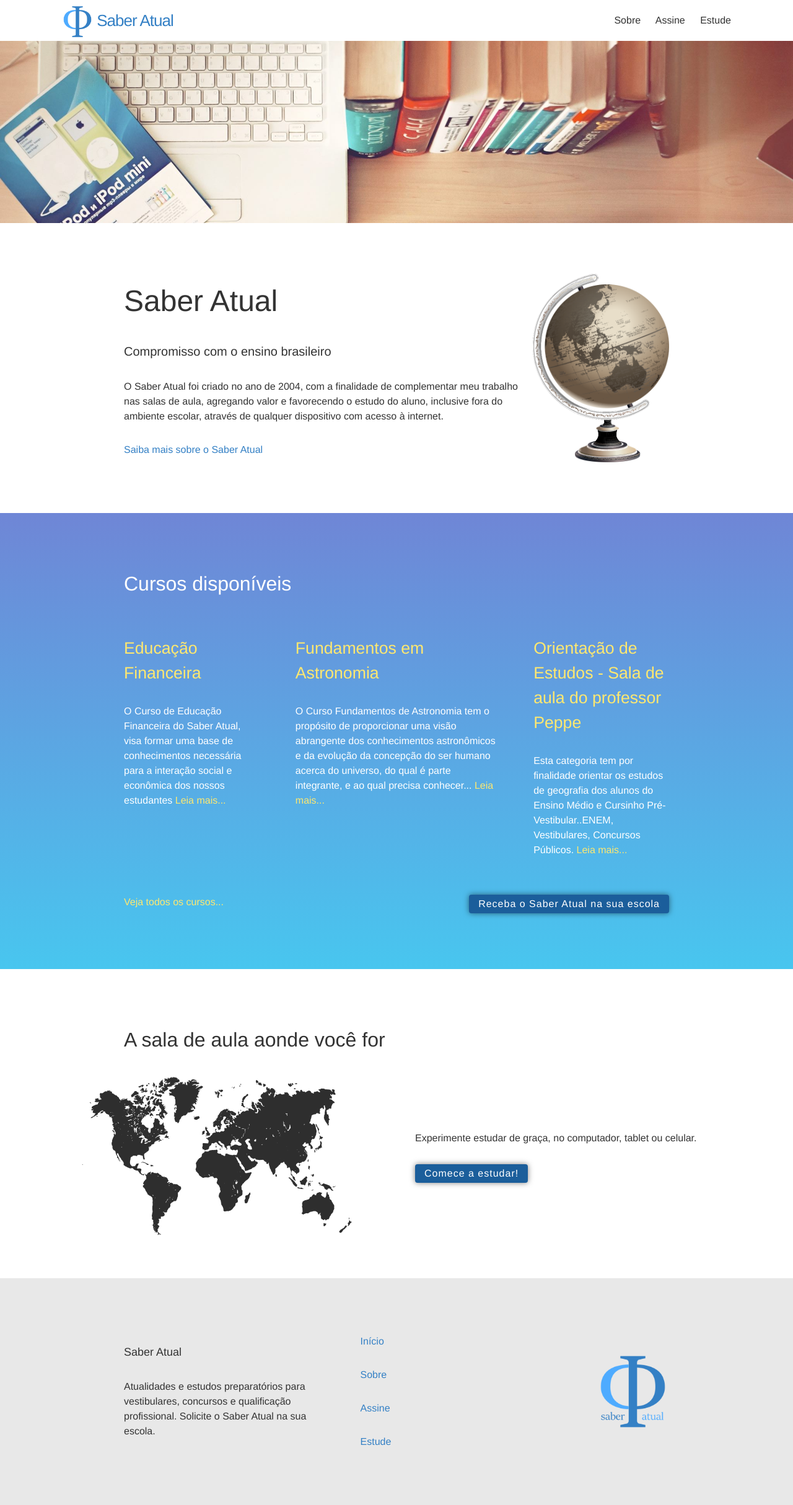
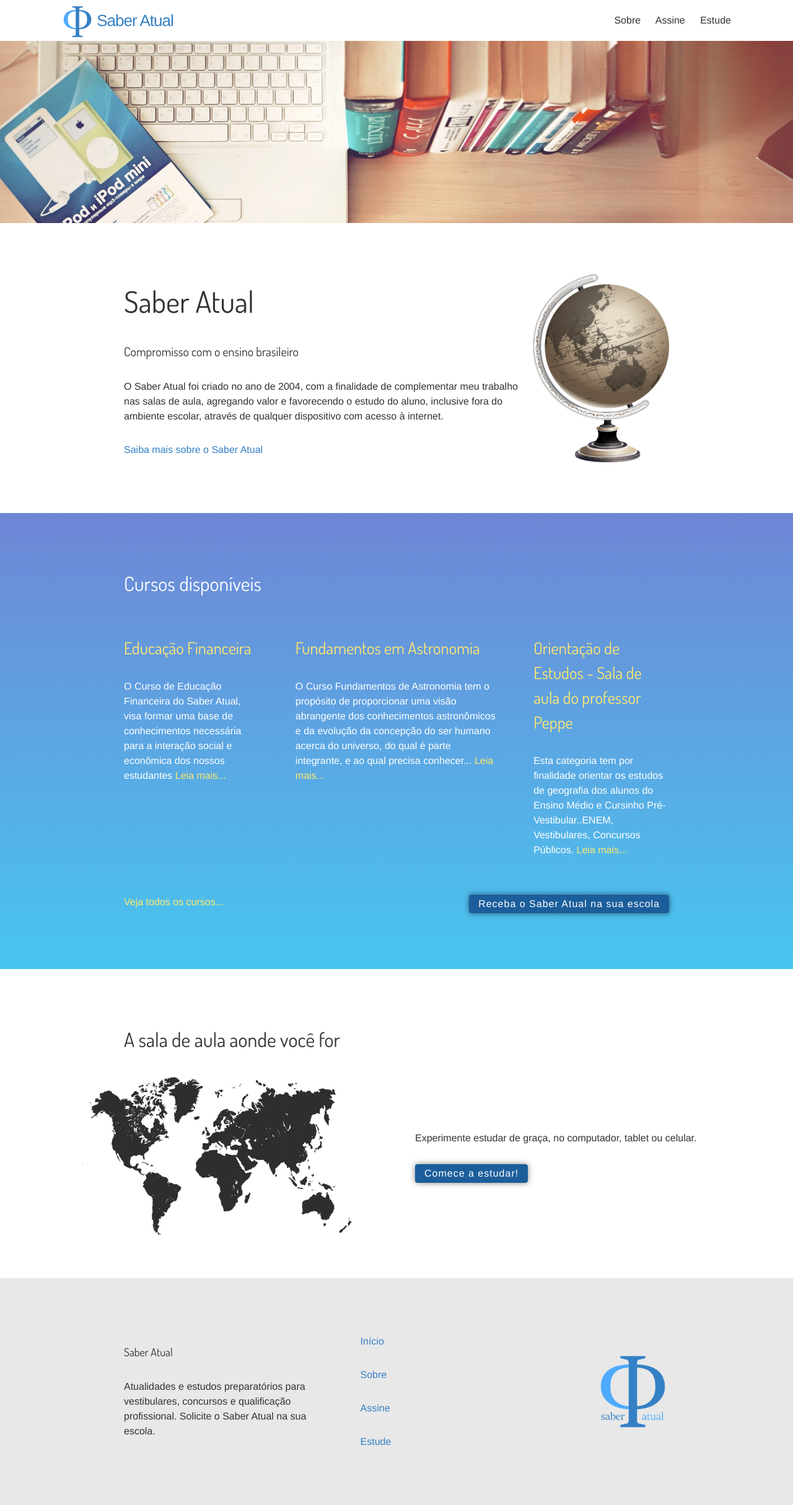
Before and after one commit to SaberAtual/saberatual.github.io, a Jekyll site: the page built from index.html, in a window 1280 px wide. Shown: the whole page at 62% size. Built offline with Jekyll 4.4.1, drawn with Linux system fonts in a browser that asks for light colours; some web fonts are replaced.

Commit message:
Fontes do Google

```diff
--- a/_includes/head.html
+++ b/_includes/head.html
@@ -6,6 +6,8 @@
   <title>{% if page.title %}{{ page.title | escape }}{% else %}{{ site.title | escape }}{% endif %}</title>
   <meta name="description" content="{% if page.excerpt %}{{ page.excerpt | strip_html | strip_newlines | truncate: 160 }}{% else %}{{ site.description }}{% endif %}">
 
+  <link href="https://fonts.googleapis.com/css?family=Muli|Dosis" rel="stylesheet">
+
   <link rel="stylesheet" href="{{ "/css/main.css" | prepend: site.baseurl }}">
   <link rel="canonical" href="{{ page.url | replace:'index.html','' | prepend: site.baseurl | prepend: site.url }}">
   <link rel="alternate" type="application/rss+xml" title="{{ site.title }}" href="{{ "/feed.xml" | prepend: site.baseurl | prepend: site.url }}">
--- a/_sass/_base.sass
+++ b/_sass/_base.sass
@@ -44,7 +44,9 @@ li
         margin-bottom: 0
 
 h1, h2, h3, h4, h5, h6
-    font-weight: $base-font-weight
+    font:
+        family: $title-font-family
+        weight: $base-font-weight
 
 @for $i from 1 through 6
     h#{$i}
--- a/_sass/_vars.sass
+++ b/_sass/_vars.sass
@@ -1,6 +1,6 @@
 // Our variables
-$base-font-family:    "Helvetica Neue", Helvetica, Arial, sans-serif
-$title-font-family:   "Helvetica Neue", Helvetica, Arial, sans-serif
+$base-font-family:    "Muli", Helvetica, Arial, sans-serif
+$title-font-family:   "Dosis", Helvetica, Arial, sans-serif
 $ui-font-family:      "Helvetica Neue", Helvetica, Arial, sans-serif
 $base-font-size:      16px
 $base-font-weight:    400
```
